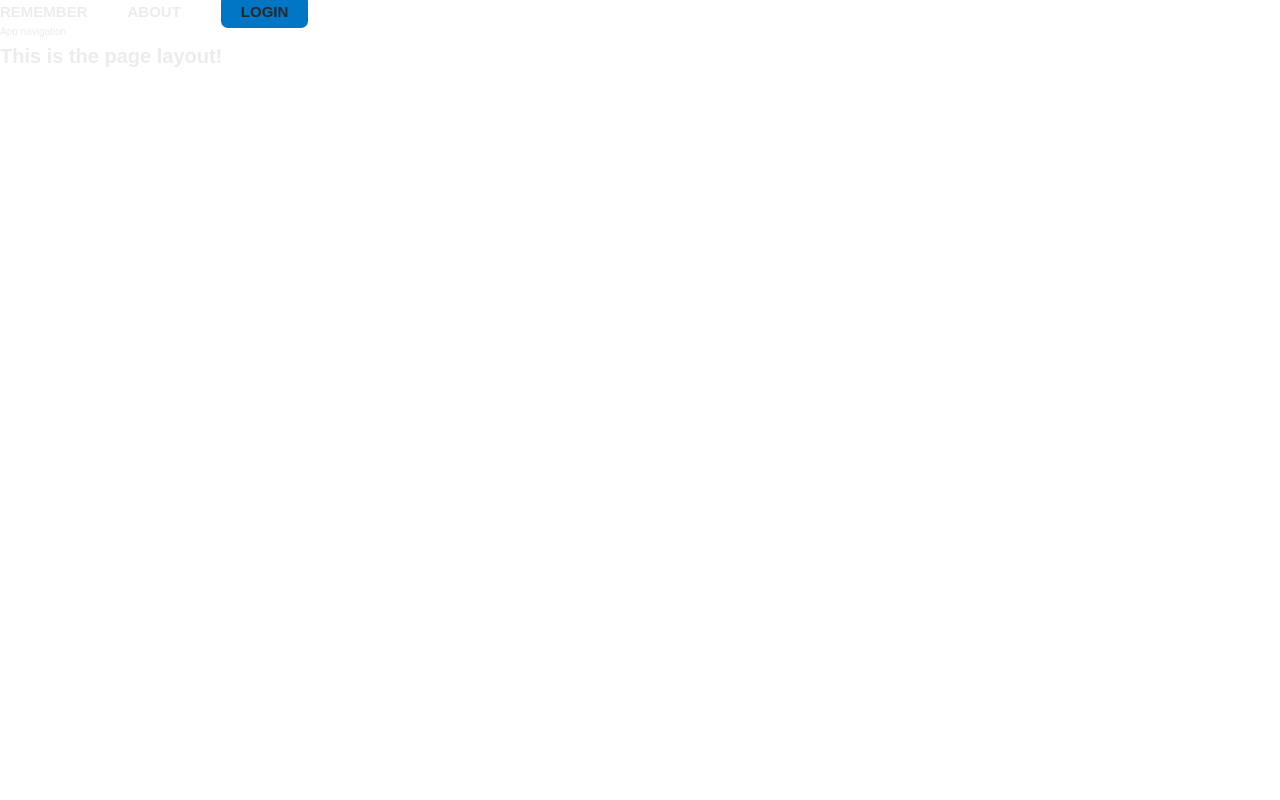
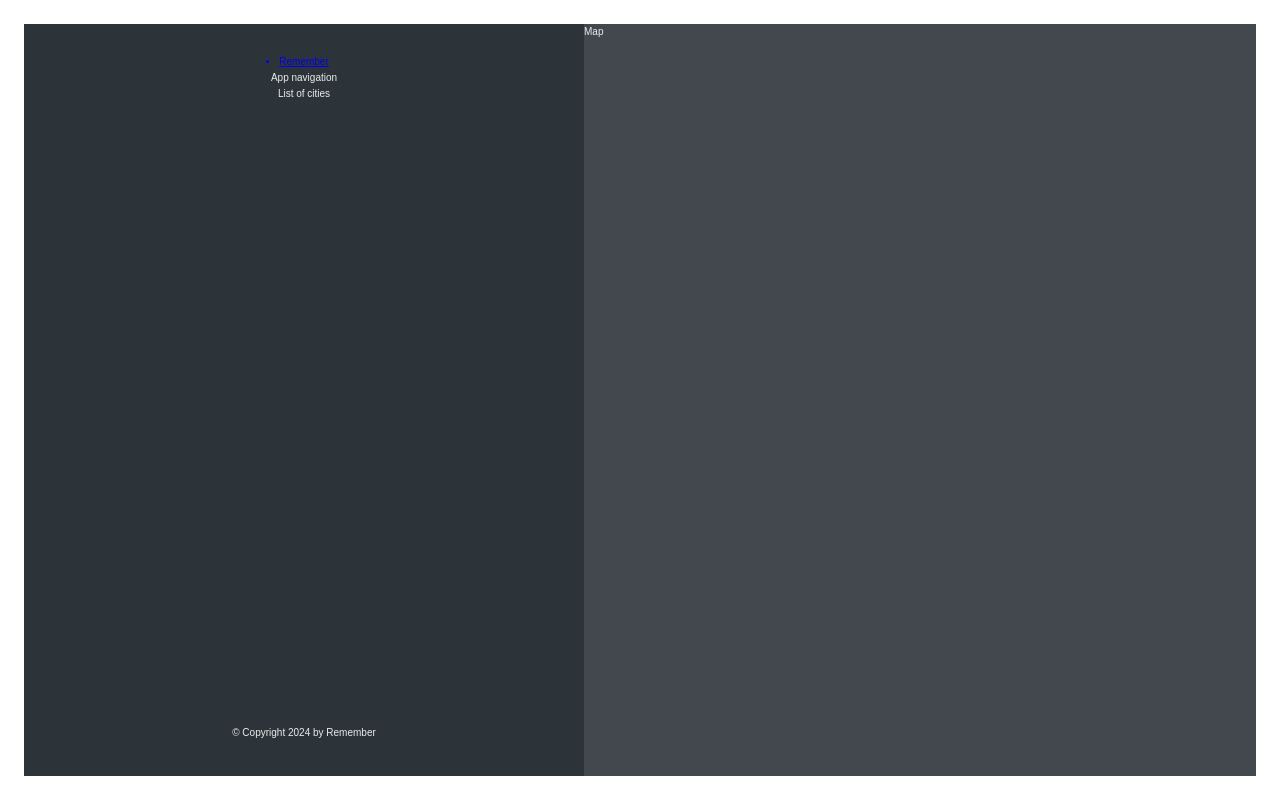
Before and after one commit to Allano256/Remember, a React (Vite) app in the folder remember/: page /app in a window 1280 px wide. Built offline with nearby package versions, Linux system fonts and the light colour scheme.

Commit message:
Create all the static pages

```diff
--- a/remember/src/Pages/AppLayout.jsx
+++ b/remember/src/Pages/AppLayout.jsx
@@ -1,12 +1,16 @@
-import AppNavigation from "../components/AppNavigation"
-import PageNavigation from "../components/PageNavigation"
+import styles from "./AppLayOut.module.css";
+// import PageNavigation from "../components/PageNavigation";
+import SideBar from "../components/SideBar";
+import Map from "../components/Map";
 
 function AppLayout() {
+    // <PageNavigation />
+
     return (
-        <div className={StyleSheet.app}>
-            <PageNavigation />
-            <AppNavigation />
-            <h1>This is the page layout!</h1>
+        <div className={styles.app}>
+
+          <SideBar />
+          <Map />
 
         </div>
     )
--- /dev/null
+++ b/remember/src/components/Footer.jsx
@@ -0,0 +1,11 @@
+import styles from "./Footer.module.css"
+
+function Footer() {
+    return (
+        <footer className={styles.footer} >
+       <p className={styles.copright} > &copy; Copyright {new Date().getFullYear()} by Remember</p>  </footer>
+    )
+
+}
+
+export default Footer
--- /dev/null
+++ b/remember/src/components/Footer.module.css
@@ -0,0 +1,8 @@
+.footer {
+  margin-top: auto;
+}
+
+.copyright {
+  font-size: 1.2rem;
+  color: var(--color-light--1);
+}
--- /dev/null
+++ b/remember/src/components/Map.jsx
@@ -0,0 +1,12 @@
+import styles from "./Map.module.css"
+
+function Map() {
+    return (
+        <div className={styles.mapContainer} >
+            Map
+
+        </div>
+    )
+}
+
+export default Map
--- /dev/null
+++ b/remember/src/components/Map.module.css
@@ -0,0 +1,38 @@
+.mapContainer {
+  flex: 1;
+  height: 100%;
+  background-color: var(--color-dark--2);
+  position: relative;
+}
+
+.map {
+  height: 100%;
+}
+
+/* Here we want to style classes that are coming from leaflet. So we want CSS Modules to give us the ACTUAL classnames, not to add some random ID to them, because then they won't match the classnames defined inside the map. The solution is to define these classes as GLOBAL */
+:global(.leaflet-popup .leaflet-popup-content-wrapper) {
+  background-color: var(--color-dark--1);
+  color: var(--color-light--2);
+  border-radius: 5px;
+  padding-right: 0.6rem;
+}
+
+:global(.leaflet-popup .leaflet-popup-content) {
+  font-size: 1.5rem;
+  display: flex;
+  align-items: center;
+  gap: 1rem;
+}
+
+:global(.leaflet-popup .leaflet-popup-content span:first-child) {
+  font-size: 2.5rem;
+  line-height: 1;
+}
+
+:global(.leaflet-popup .leaflet-popup-tip) {
+  background-color: var(--color-dark--1);
+}
+
+:global(.leaflet-popup-content-wrapper) {
+  border-left: 5px solid var(--color-brand--2);
+}
--- /dev/null
+++ b/remember/src/components/SideBar.jsx
@@ -0,0 +1,23 @@
+import Footer from "./Footer";
+import styles from "./SideBar.module.css";
+import Logo from "./Logo";
+import AppNavigation from "./AppNavigation";
+
+
+
+function SideBar() {
+    return (
+        <div className={styles.sidebar} >
+            <Logo />
+
+          <AppNavigation />
+
+            <p>List of cities</p>
+
+           <Footer />
+
+        </div>
+    )
+}
+
+export default SideBar
--- /dev/null
+++ b/remember/src/components/SideBar.module.css
@@ -0,0 +1,10 @@
+.sidebar {
+  flex-basis: 56rem;
+  background-color: var(--color-dark--1);
+  padding: 3rem 5rem 3.5rem 5rem;
+
+  display: flex;
+  flex-direction: column;
+  align-items: center;
+  height: calc(100vh - 4.8rem);
+}
```
Also changed, not shown: remember/src/components/AppNavigation.module.css (+28 -0 lines).
